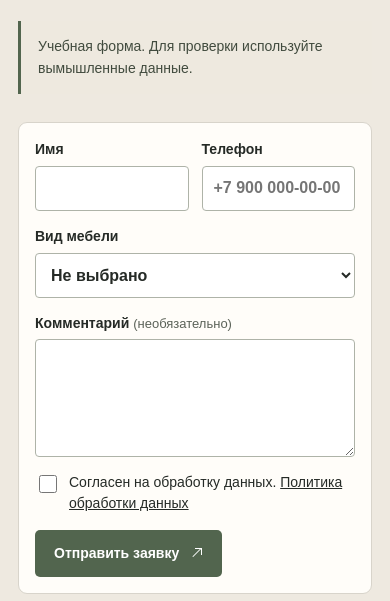
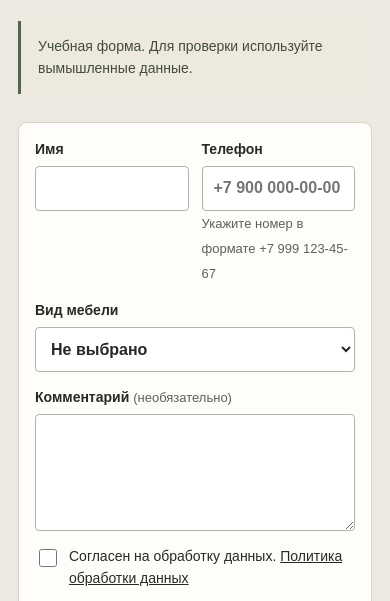
Before and after one commit to svetlana-hwltim/forma-doma-s11-site, a plain HTML site: page index.html in a window 390 px wide. Shown: the part 2603-3204 px from the top of the page. Drawn offline with Linux system fonts and the light colour scheme.

Commit message:
Add a phone number format hint to the form

```diff
--- a/index.html
+++ b/index.html
@@ -118,7 +118,10 @@
       <form id="request-form" class="panel" method="post" action="index.html" data-csrf="" data-static-site>
         <div class="fields">
           <label>Имя<input name="name" autocomplete="name" maxlength="80" required></label>
-          <label>Телефон<input name="phone" type="tel" autocomplete="tel" maxlength="24" required placeholder="+7 900 000-00-00"></label>
+          <div>
+            <label>Телефон<input name="phone" type="tel" autocomplete="tel" maxlength="24" required placeholder="+7 900 000-00-00" aria-describedby="phone-hint"></label>
+            <small class="hint" id="phone-hint">Укажите номер в формате +7 999 123-45-67</small>
+          </div>
         </div>
         <label>Вид мебели<select name="category"><option value="">Не выбрано</option><option value="kitchen">Кухни</option><option value="wardrobe">Шкафы</option><option value="closet">Гардеробные</option><option value="storage">Системы хранения</option></select></label>
         <div id="attached" class="attached" hidden><p id="attached-details"></p><button type="button" id="remove-estimate">Убрать расчёт</button></div>
```
